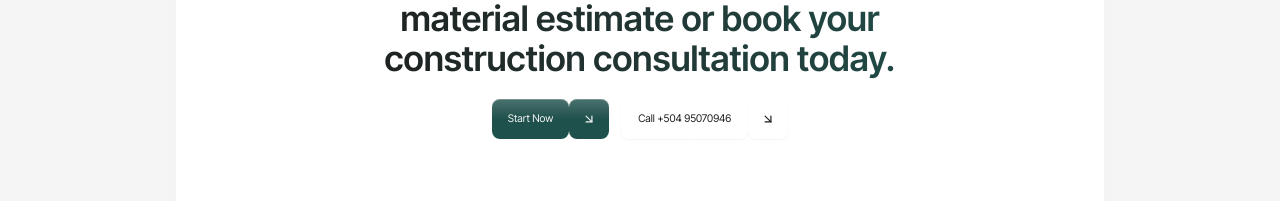
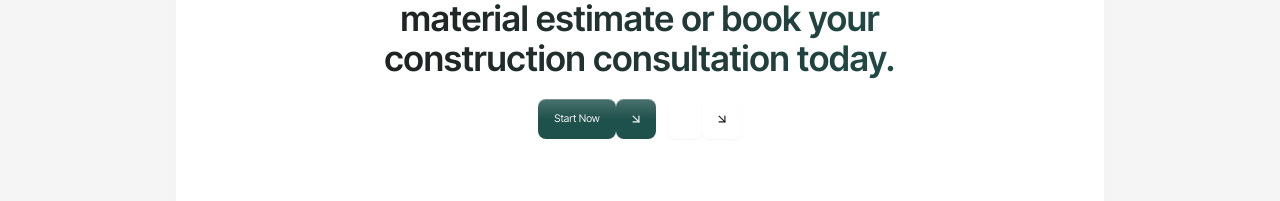
Before and after one commit to dmytro-webild/d6a241ce-9d91-4cb3-9e95-a5f34d405557, a React (Vite) app: page / in a window 1280 px wide. Shown: the part 5830-6031 px from the top of the page. Built offline with nearby package versions, Linux system fonts and the light colour scheme; a web font is replaced by a local one.

Commit message:
Update src/pages/HomePage/sections/Contact.tsx

```diff
--- a/src/pages/HomePage/sections/Contact.tsx
+++ b/src/pages/HomePage/sections/Contact.tsx
@@ -16,7 +16,7 @@ export default function ContactSection(): React.JSX.Element {
             text: "Start Now",
             href: "/contact",
           }}
-        secondaryButton={{"href":"tel:+50495070946","text":"Call +504 95070946"}}
+        secondaryButton={{"href":"tel:+50495070946","text":""}}
         textAnimation="slide-up"
       />
         </SectionErrorBoundary>
```
